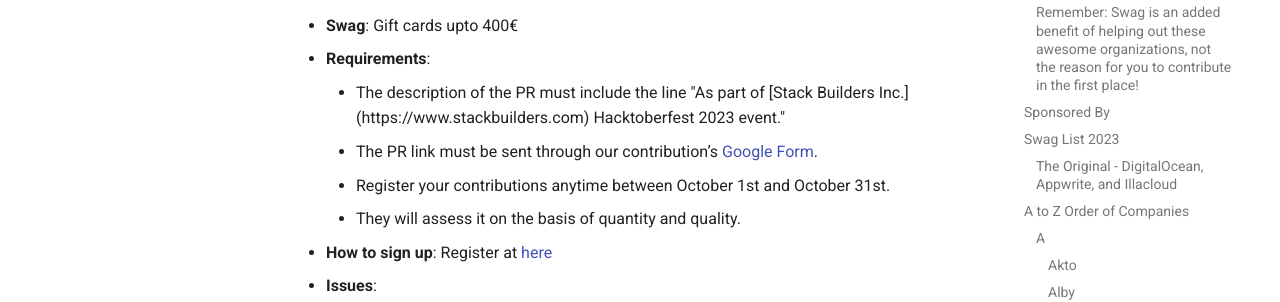
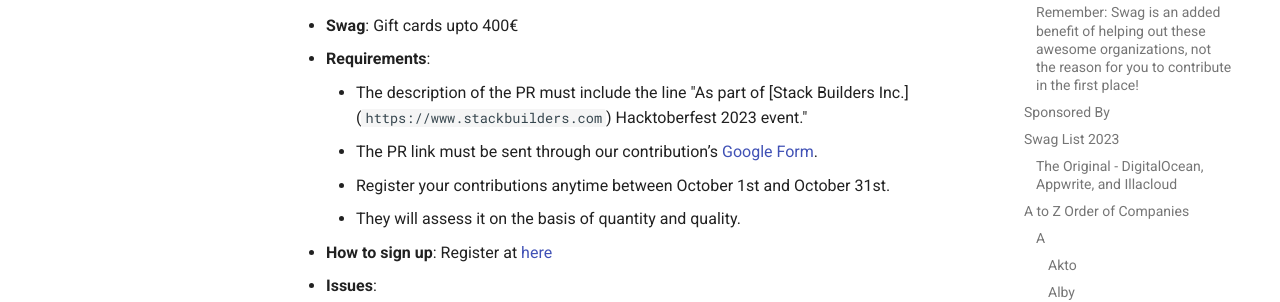
Before and after one commit to crweiner/hacktoberfest-swag-list, an MkDocs documentation site: the page built from docs/list.md, in a window 1280 px wide and 900 px high, scrolled down 12208 px. Shown: the part 177-479 px from the top of the window. Built offline with MkDocs 1.6.1 and Material for MkDocs 9.7.7, drawn with Linux system fonts in a browser that asks for light colours; plug-ins that fetch from the network failed and are left out; comment, search, counter and statistics services are not loaded.

Commit message:
updated the requirements

```diff
--- a/docs/list.md
+++ b/docs/list.md
@@ -402,7 +402,7 @@
 
 - **Swag**: Gift cards upto 400€
 - **Requirements**:
-    - The description of the PR must include the line "As part of \[Stack Builders Inc.\]\(https://www.stackbuilders.com\) Hacktoberfest 2023 event."
+    - The description of the PR must include the line "As part of \[Stack Builders Inc.\]\(`https://www.stackbuilders.com`\) Hacktoberfest 2023 event."
     - The PR link must be sent through our contribution’s [Google Form](https://forms.gle/rXJwxjGEnv6e1DbWA).
     - Register your contributions anytime between October 1st and October 31st.
     - They will assess it on the basis of quantity and quality.
```
